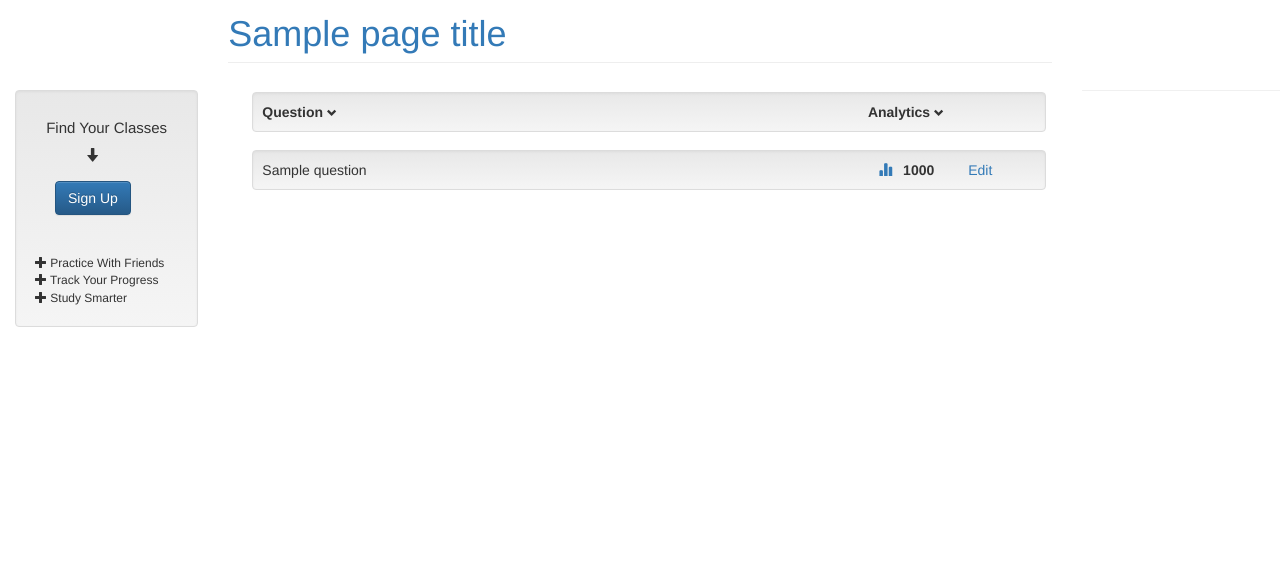
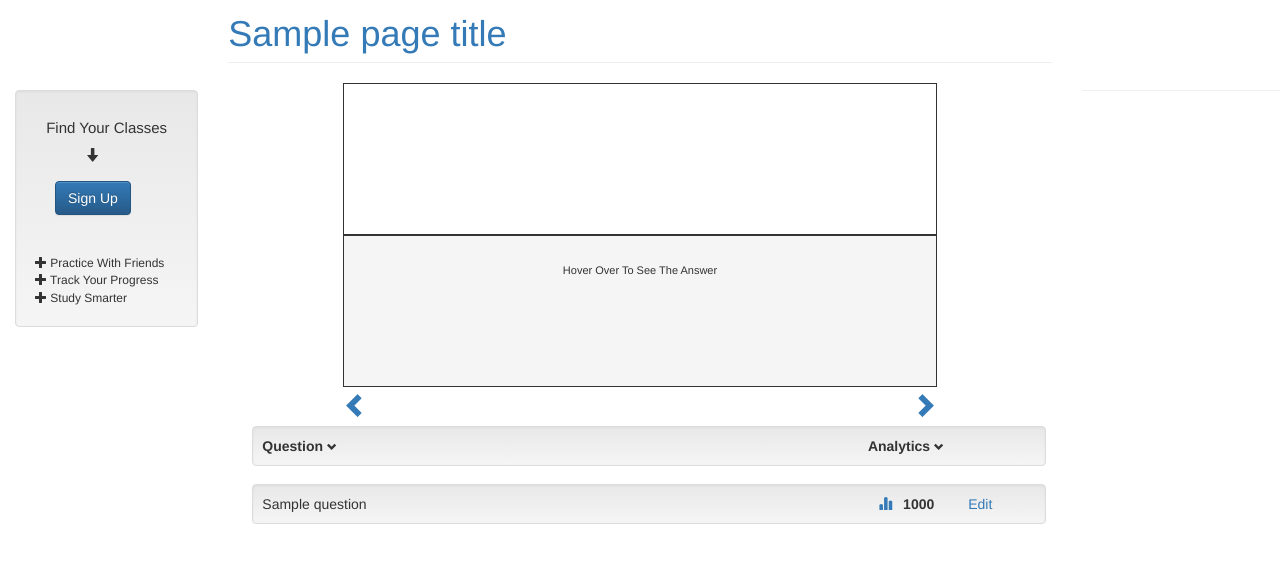
Before and after one commit to ek169/sparquiz, a Python web app: template templates/setview.html in a window 1280 px wide. Shown: the part 51-614 px from the top of the page. Run offline with Jinja, Linux system fonts and the light colour scheme; the template is opened without the code that fills it: most values are stand-ins (such as "Sample title", 1, 10 or a date in 2020); some libraries are stand-ins or nearby versions.

Commit message:
added flashcard app to quiz but there is still a bug when I added it

```diff
--- /dev/null
+++ b/css/flashcard.css
@@ -0,0 +1,46 @@
+<script>
+
+#flash-card {
+    margin: 0 50 50 0 auto;
+
+}
+
+.face {
+    padding: 75px;
+    border: 1px;
+    border-style: solid;
+    text-align: center;
+
+}
+
+.back {
+    background-color: #F5F5F5;
+}
+
+.flip {
+    height: 180px;
+    padding-left: 100px;
+    padding-right: 100px;
+}
+
+#flip-help-text {
+    text-align: center;
+    font-size: 11px;
+    position: inline;
+    padding-left: 150px;
+    padding-right: 150px;
+}
+
+#left-arrow {
+    float: left;
+    font-size: 25px;
+    padding-top: 5px;
+}
+
+#right-arrow {
+    float: right;
+    font-size: 25px;
+    padding-top: 5px;
+
+}
+</script>
--- /dev/null
+++ b/js/flashCard.js
@@ -0,0 +1,62 @@
+$(document).ready(function(){
+    var questions;
+    var url = $("#questions-link").val();
+    alert(url);
+    $.ajax({
+        type: "POST",
+        url: url,
+        data: {"name":""},
+        dataType: "html",
+        async: false,
+    }).done(function(json_output){
+        questions = JSON.parse(json_output);
+    });
+    alert(questions);
+    $(".card").flip({
+        axis: 'x',
+        trigger: 'hover'
+    });
+    var counter = 0;
+    var frontDiv = $("#front");
+    var backDiv = $("#back");
+    var leftArrow = $("#left-arrow");
+    var rightArrow = $("#right-arrow");
+
+    checkCounter(counter);
+
+    rightArrow.click(function(e){
+        if(counter < questions.length - 1){
+            counter = counter + 1;
+            checkCounter(counter);
+        }
+        showQuestion(counter);
+    });
+
+    leftArrow.click(function(e){
+        if(counter > 0){
+            counter = counter - 1;
+            checkCounter(counter);
+        }
+        showQuestion(counter);
+    });
+
+    function showQuestion(counter) {
+        frontDiv.html(questions[counter].q);
+        backDiv.html(questions[counter].a);
+    }
+
+    function checkCounter(counter){
+        if(counter == 0) {
+            leftArrow.hide();
+            rightArrow.show();
+            showQuestion(counter);
+        } else if(counter == questions.length - 1) {
+            rightArrow.hide();
+            leftArrow.show();
+        } else {
+            leftArrow.show();
+            rightArrow.show();
+        }
+    }
+
+});
--- a/js/viewingOtherUsersClass.js
+++ b/js/viewingOtherUsersClass.js
@@ -1,5 +1,5 @@
 $(document).ready(function() {
-    var statsDiv = $("#stats-side-div");
-    statsDiv.html('<a><span>If you want to request access to this class use the "Add Class" button under classes</span></a>');
+    var rightSideBar = $("#right-side-bar");
+    rightSideBar.append('<a><span>If you want to request access to this class use the "Add Class" button under classes</span></a>');
     return false;
 });
--- a/templates/flash-cards.html
+++ b/templates/flash-cards.html
@@ -1,17 +1,25 @@
-{% extends 'base.html' %}
-{% block content %}
-<div class="container">
-    <div class="flashCard">
-        <div id="cardQuestion">
-            <h4 class="h4">
-                {{question.question}}
-            </h4>
+<html>
+    <body>
+        <span hidden="hidden" id="questions-link">"/{{current_user.username}}/{{class_obj.name}}/{{set_obj.name}}/flash-cards"</span>
+        <head>
+            <script src="https://cdnjs.cloudflare.com/ajax/libs/jQuery-Flip/1.1.2/jquery.flip.js"></script>
+            <link rel="stylesheet" type="text/css" href="/css/flashcard.css">
+        </head>
+        <div class="flip">
+            <div class="card" id="flash-card">
+                <div id="front" class="face front">
+
+                </div>
+                <div id="back" class="face back">
+
+                </div>
+            </div>
+            <a href="#"><span id="left-arrow" class="glyphicon glyphicon-chevron-left hover"></span></a>
+            <a href="#"><span id="right-arrow" class="glyphicon glyphicon-chevron-right hover"></span></a>
         </div>
-        <div id="cardAnswer">
-            <p>
-                {{question.answer}}
-            </p>
+        <div id="flip-help-text">
+            Hover Over To See The Answer
         </div>
-    </div>
-</div>
-{% endblock %}
+        <script src="/js/flashCard.js" defer></script>
+    </body>
+</html>
--- a/templates/setview.html
+++ b/templates/setview.html
@@ -2,6 +2,9 @@
 {% block content %}
 {% if questions %}
     <div class="container-fluid">
+        <div>
+            {% include 'flash-cards.html' %}
+        </div>
         <div class="col-md-12 well set-view-header">
             <div class="row">
                 <div class="col-md-8">
```
Also changed, not shown: main.py (+12 -6 lines), 1 other file.
